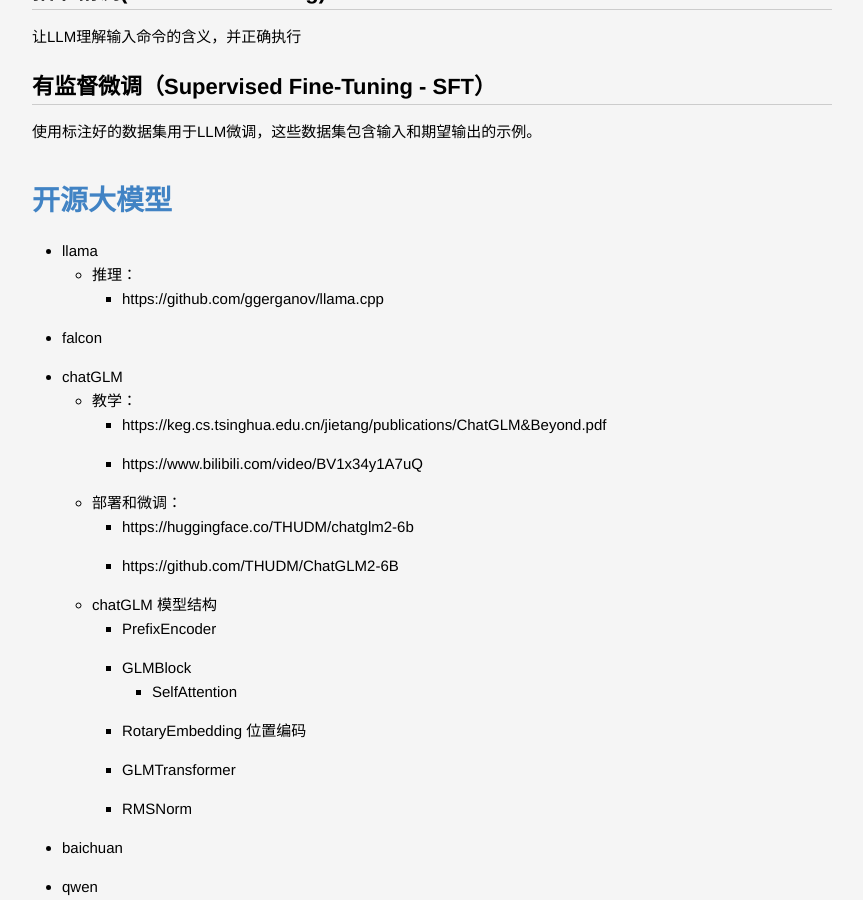
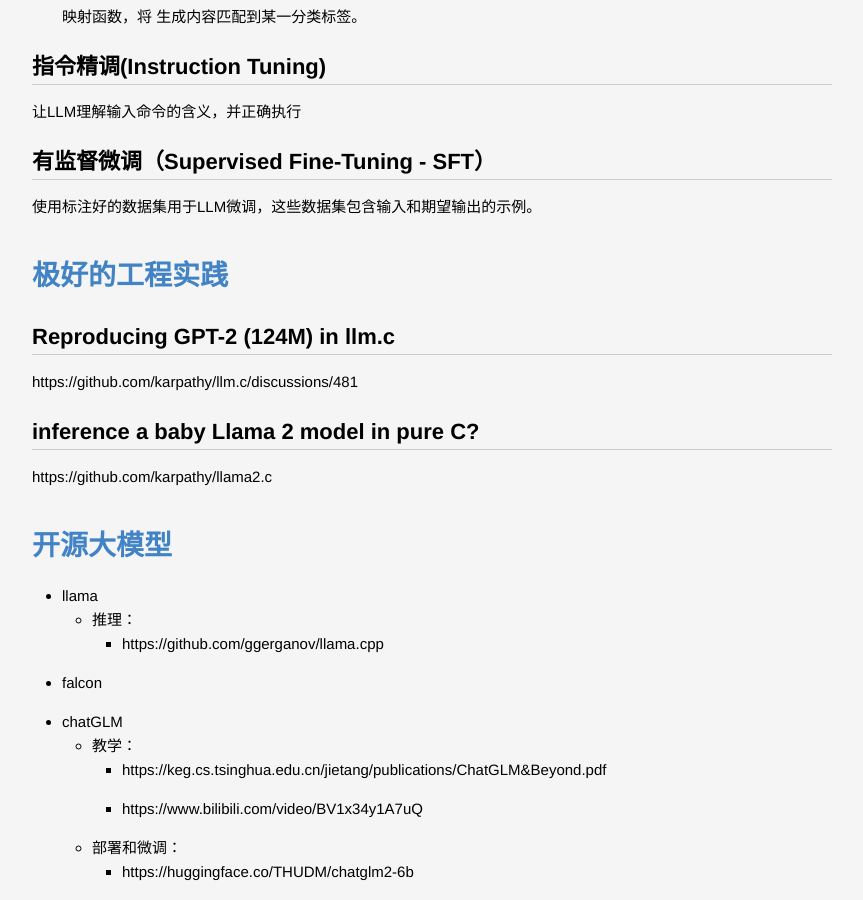
Before and after one commit to lucky521/blog, a Jekyll site: the page built from _posts/ml/2023-02-04-LLM.markdown, in a window 1280 px wide and 900 px high, scrolled down 3869 px. Shown: the whole window, without its empty margins (208-1071 px from the left). Built offline with Jekyll 4.4.1, drawn with Linux system fonts in a browser that asks for light colours; some of the changed text lies outside the part shown.

Commit message:
Update 2023-02-04-LLM.markdown

```diff
--- a/_posts/ml/2023-02-04-LLM.markdown
+++ b/_posts/ml/2023-02-04-LLM.markdown
@@ -88,11 +88,13 @@
 使用标注好的数据集用于LLM微调，这些数据集包含输入和期望输出的示例。
 
 
+# 极好的工程实践
+## Reproducing GPT-2 (124M) in llm.c
+https://github.com/karpathy/llm.c/discussions/481
 
 
-
-
-
+## inference a baby Llama 2 model in pure C?
+https://github.com/karpathy/llama2.c
 
 
 # 开源大模型
```
